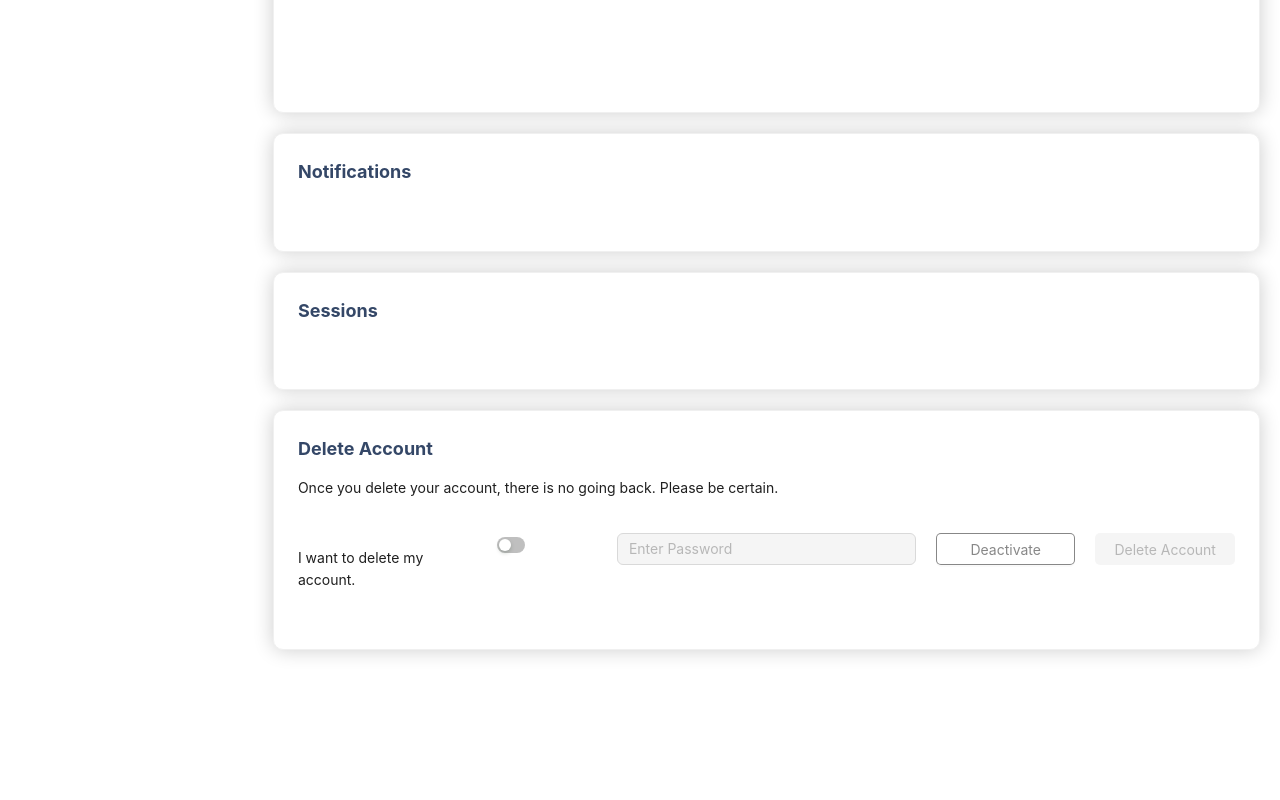
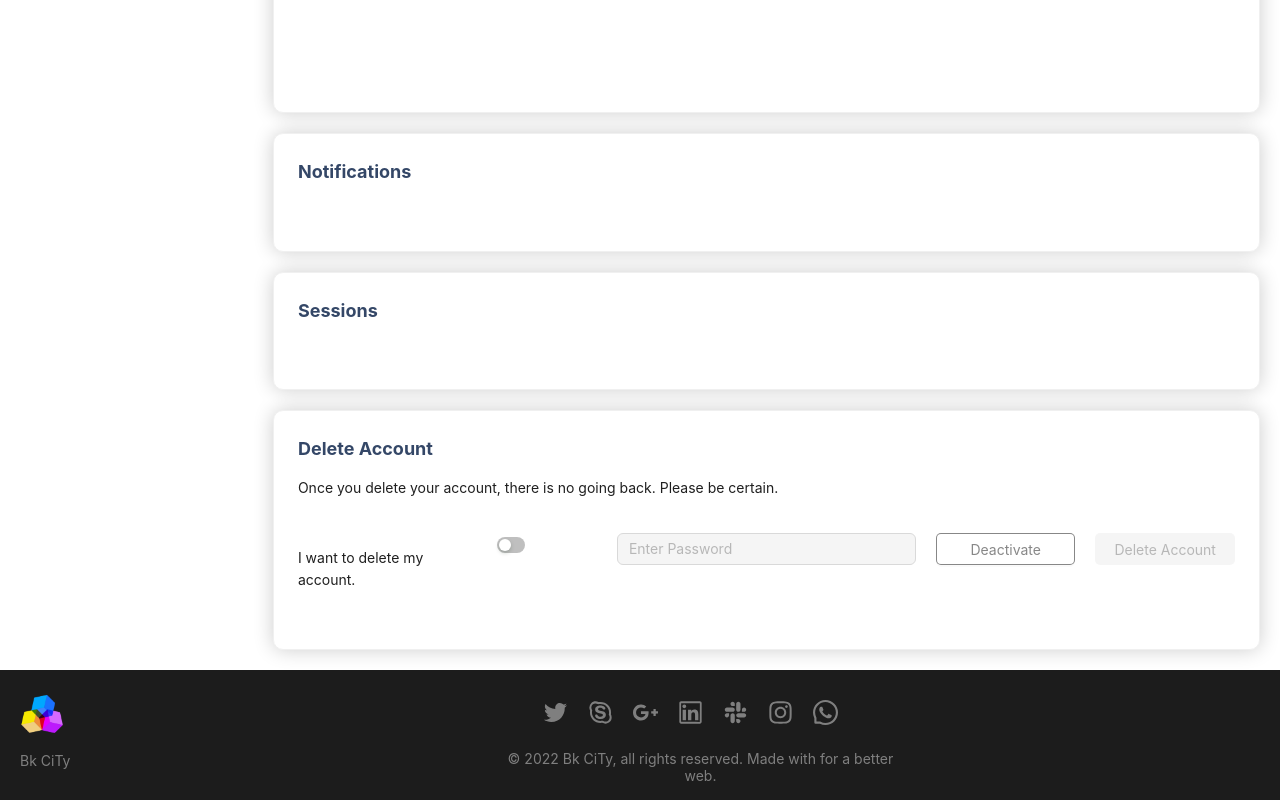
Before and after one commit to ashanjayalath/bkcity-official, a Next.js app: page /account in a window 1280 px wide. Shown: the part 1888-2688 px from the top of the page. Before the commit the page ends 2558 px from the top, so only its background shows below. Built offline with nearby package versions, Linux system fonts and the light colour scheme.

Commit message:
remove layout

```diff
--- a/pages/account/index.tsx
+++ b/pages/account/index.tsx
@@ -34,6 +34,7 @@ export default function AccountSettings() {
 
     const menuBtnIcon=(name:string,getIcon:any,link:any)=>{
         return(
+
             <div className={"acnt-btn"}>
                 <Anchor>
                     <Row>
@@ -86,5 +87,6 @@ export default function AccountSettings() {
             </Col>
         </Row>
         <BackTop visibilityHeight={500} duration={1500}/>
+        <FooterDesign/>
     </>
 }
--- a/pages/index.tsx
+++ b/pages/index.tsx
@@ -16,7 +16,6 @@ export default function Home() {
         } else {
             // User is signed out
             Router.push('/sign')
-            message.error("ddddddddd")
         }
     });
 }
```
